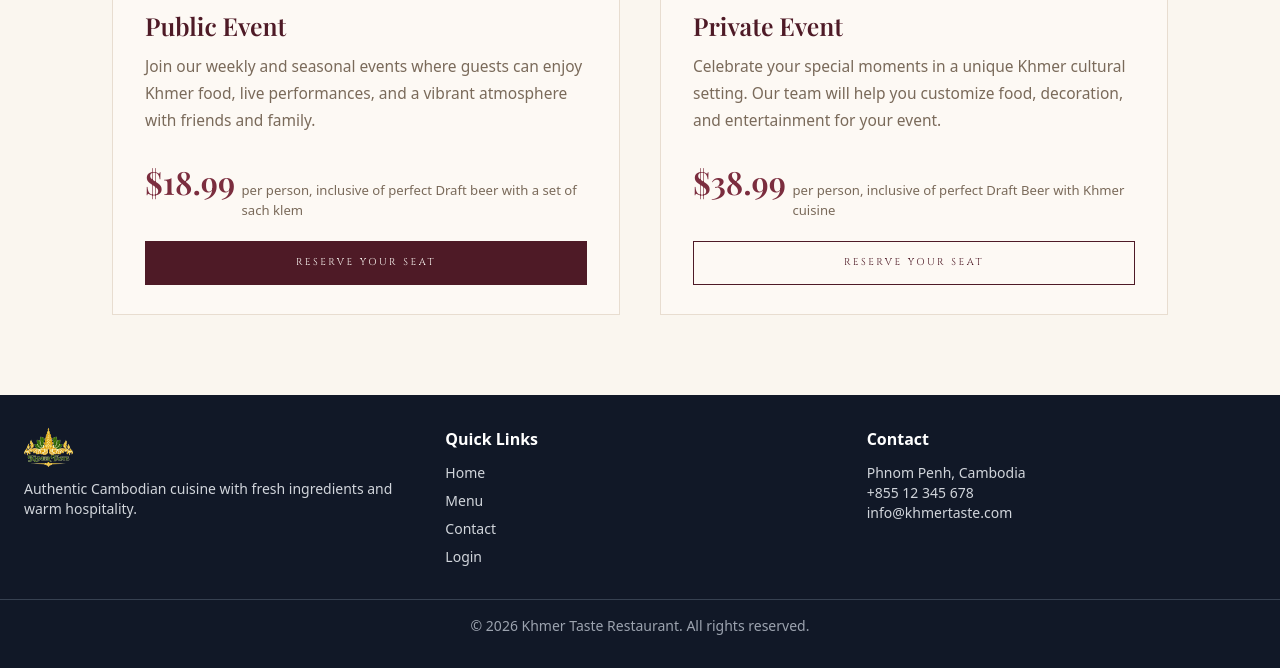
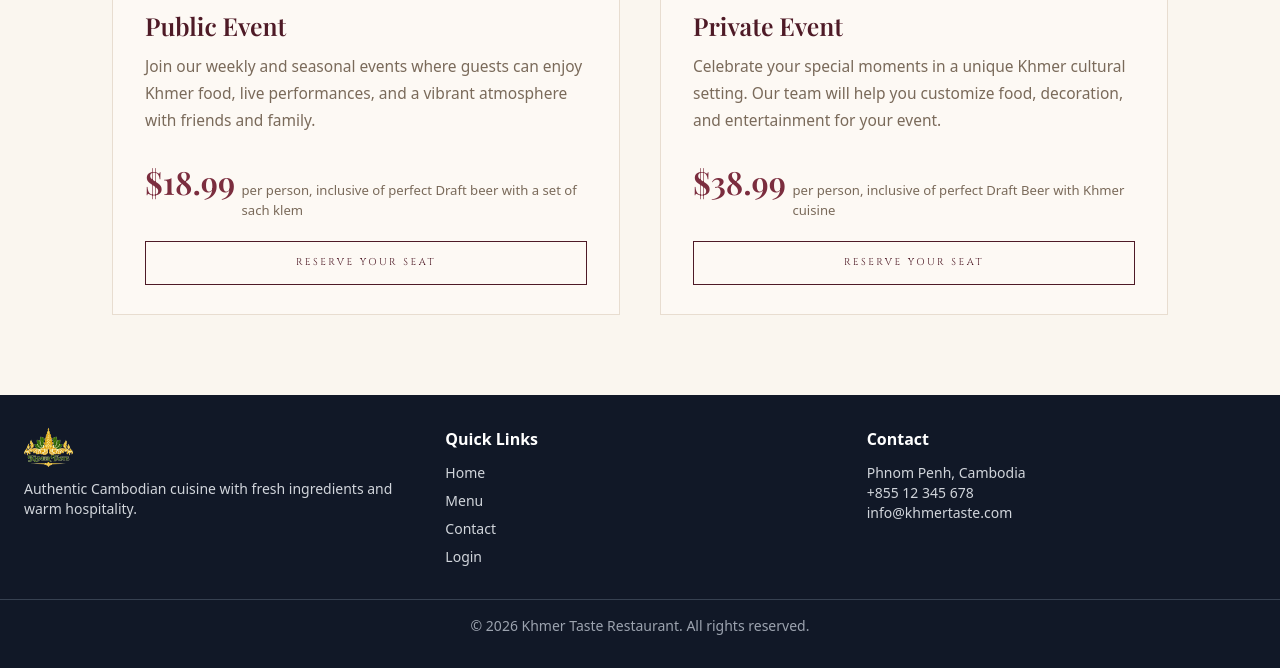
Before and after one commit to kunpheaktralim-cloud/Web-Design-, a website: page Event.html in a window 1280 px wide. Shown: the part 744-1412 px from the top of the page. Drawn offline with nearby package versions, Linux system fonts and the light colour scheme; a web font is replaced by a local one.

Commit message:
Finished

```diff
--- a/Event.html
+++ b/Event.html
@@ -37,12 +37,10 @@
   </script>
 
   <style>
-    /* clamp() cannot be expressed as a Tailwind utility */
     .section-title {
       font-size: clamp(2rem, 4vw, 2.8rem);
     }
 
-    /* Ornament lines */
     .ornament-hr {
       flex: 1;
       max-width: 80px;
@@ -50,7 +48,6 @@
       border-top: 1px solid #b89550;
     }
 
-    /* Nested hover: card hover → photo scale + filter */
     .event-card:hover .event-photo {
       filter: sepia(0%) contrast(1.08);
       transform: scale(1.03);
@@ -65,19 +62,16 @@
   <header class="bg-white dark:bg-gray-900 shadow-md sticky top-0 z-50">
     <div class="max-w-7xl mx-auto flex items-center justify-between px-4 md:px-6 py-4">
 
-      <!-- Logo -->
       <a href="index.html" class="flex items-center">
         <img src="logo.png" alt="Khmer Taste Logo" class="h-14 md:h-16 w-auto object-contain">
       </a>
 
-      <!-- Desktop Nav -->
       <nav class="hidden md:flex items-center space-x-6 font-medium">
         <a href="index.html" class="hover:text-orange-500 transition">Home</a>
         <a href="Menu.html" class="hover:text-orange-500 transition">Menu</a>
         <a href="Contact.html" class="hover:text-orange-500 transition">Contact</a>
         <a href="Event.html" class="text-green-400 hover:text-orange-500 transition">Event</a>
 
-        <!-- Theme Dropdown -->
         <div class="relative" id="themeDropdown">
           <button type="button" onclick="toggleThemeMenu()"
             class="flex items-center gap-2 rounded-lg border border-gray-200 dark:border-gray-700 bg-white dark:bg-gray-900 px-4 py-2.5 text-sm font-medium text-gray-700 dark:text-gray-100 shadow-sm hover:bg-gray-50 dark:hover:bg-gray-800">
@@ -109,7 +103,6 @@
         </a>
       </nav>
 
-      <!-- Mobile Menu Button -->
       <button type="button" onclick="openMobileMenu()"
         class="md:hidden flex items-center justify-center w-14 h-14 rounded-none bg-[#1c1f24] text-white">
         <i data-lucide="menu" class="w-7 h-7"></i>
@@ -117,10 +110,8 @@
     </div>
   </header>
 
-  <!-- Mobile Sidebar Overlay -->
   <div id="mobileOverlay" class="fixed inset-0 bg-black/40 z-[60] hidden md:hidden" onclick="closeMobileMenu()"></div>
 
-  <!-- Mobile Sidebar -->
   <aside id="mobileSidebar"
     class="fixed top-0 right-0 h-full w-72 bg-white dark:bg-gray-900 shadow-2xl z-[70] translate-x-full transition-transform duration-300 md:hidden">
     <div class="flex items-center justify-between px-5 py-4 border-b border-gray-200 dark:border-gray-800">
@@ -172,28 +163,22 @@
 
   <!-- #events -->
   <section class="bg-cream">
-    <!-- .section -->
     <div class="max-w-[1120px] mx-auto py-20 px-6 md:px-8">
-      <!-- .section-head -->
       <div class="text-center mb-14">
-        <!-- .section-eyebrow -->
         <p class="font-cinzel text-[0.6rem] tracking-[0.4em] text-gold uppercase mb-3">
           This Season
         </p>
 
-        <!-- .section-title -->
         <h2 class="section-title font-playfair font-semibold leading-tight text-burgundy-dark">
           Unforgettable Moment
         </h2>
 
-        <!-- .ornament -->
         <div class="flex items-center justify-center gap-3 my-4">
           <hr class="ornament-hr" />
           <div class="w-1.5 h-1.5 rounded-full bg-gold"></div>
           <hr class="ornament-hr" />
         </div>
 
-        <!-- subtitle paragraph -->
         <p class="text-[0.97rem] text-muted max-w-[520px] mx-auto leading-[1.75]">
           Welcome to our Khmer restaurant where tradition meets celebration.
           Enjoy authentic Cambodian dishes, refreshing beer, and a unique
@@ -202,12 +187,9 @@
         </p>
       </div>
 
-      <!-- .events-grid -->
       <div class="grid grid-cols-1 md:grid-cols-2 gap-10">
-        <!-- EVENT 1 -->
         <div
           class="event-card bg-ivory border border-border-custom overflow-hidden flex flex-col transition-[box-shadow,transform] duration-[350ms] hover:shadow-[0_12px_40px_rgba(28,18,9,0.12)] hover:-translate-y-1">
-          <!-- .event-photo-wrap -->
           <div class="overflow-hidden relative">
             <img
               class="event-photo w-full h-[260px] object-cover block [filter:sepia(15%)_contrast(1.05)] transition-[filter,transform] duration-[400ms]"
@@ -215,39 +197,34 @@
               alt="Public event" />
           </div>
 
-          <!-- .event-body -->
           <div class="p-8 pb-[1.8rem] flex-1 flex flex-col">
-            <!-- .event-title -->
+
             <h3 class="font-playfair text-[1.55rem] font-semibold text-burgundy-dark leading-tight mb-3">
               Public Event
             </h3>
 
-            <!-- .event-desc -->
             <p class="text-[0.97rem] text-muted leading-[1.75] flex-1 mb-6">
               Join our weekly and seasonal events where guests can enjoy Khmer
               food, live performances, and a vibrant atmosphere with friends
               and family.
             </p>
 
-            <!-- .event-price -->
+
             <div class="flex items-baseline gap-[0.4rem] mb-5">
               <span class="font-playfair text-[2rem] font-semibold text-burgundy">$18.99</span>
               <span class="text-[0.82rem] text-muted">per person, inclusive of perfect Draft beer with a set of
                 sach klem</span>
             </div>
 
-            <!-- .btn-reserve (filled) -->
             <a href="#reserve"
-              class="block text-center font-cinzel text-[0.62rem] tracking-[0.25em] uppercase no-underline py-[0.85rem] px-6 bg-burgundy-dark text-ivory border border-burgundy-dark transition-all duration-300 cursor-pointer hover:bg-burgundy hover:border-burgundy">
+              class="block text-center font-cinzel text-[0.62rem] tracking-[0.25em] uppercase no-underline py-[0.85rem] px-6 bg-transparent text-burgundy-dark border border-burgundy-dark transition-all duration-300 cursor-pointer hover:bg-burgundy-dark hover:text-ivory">
               Reserve Your Seat
             </a>
           </div>
         </div>
 
-        <!-- EVENT 2 -->
         <div
           class="event-card bg-ivory border border-border-custom overflow-hidden flex flex-col transition-[box-shadow,transform] duration-[350ms] hover:shadow-[0_12px_40px_rgba(28,18,9,0.12)] hover:-translate-y-1">
-          <!-- .event-photo-wrap -->
           <div class="overflow-hidden relative">
             <img
               class="event-photo w-full h-[260px] object-cover block [filter:sepia(15%)_contrast(1.05)] transition-[filter,transform] duration-[400ms]"
@@ -255,26 +232,21 @@
               alt="Khmer food" />
           </div>
 
-          <!-- .event-body -->
           <div class="p-8 pb-[1.8rem] flex-1 flex flex-col">
-            <!-- .event-title -->
             <h3 class="font-playfair text-[1.55rem] font-semibold text-burgundy-dark leading-tight mb-3">
               Private Event
             </h3>
 
-            <!-- .event-desc -->
             <p class="text-[0.97rem] text-muted leading-[1.75] flex-1 mb-6">
               Celebrate your special moments in a unique Khmer cultural
               setting. Our team will help you customize food, decoration, and
               entertainment for your event.
             </p>
-            <!-- .event-price -->
             <div class="flex items-baseline gap-[0.4rem] mb-5">
               <span class="font-playfair text-[2rem] font-semibold text-burgundy">$38.99</span>
               <span class="text-[0.82rem] text-muted">per person, inclusive of perfect Draft Beer with Khmer
                 cuisine</span>
             </div>
-            <!-- .btn-reserve (outline variant) -->
             <a href="#reserve"
               class="block text-center font-cinzel text-[0.62rem] tracking-[0.25em] uppercase no-underline py-[0.85rem] px-6 bg-transparent text-burgundy-dark border border-burgundy-dark transition-all duration-300 cursor-pointer hover:bg-burgundy-dark hover:text-ivory">
               Reserve Your Seat
@@ -282,9 +254,7 @@
           </div>
         </div>
       </div>
-      <!-- /events-grid -->
     </div>
-    <!-- /section -->
   </section>
 
   <!-- Footer -->
```
